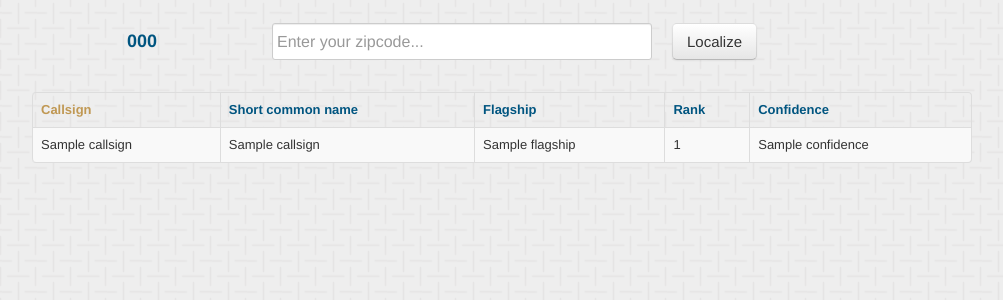
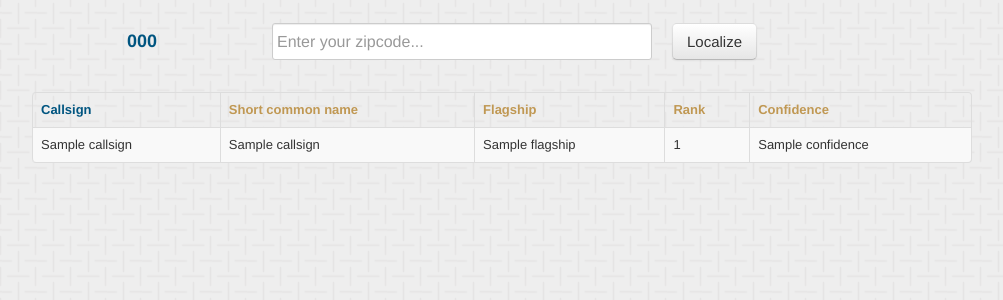
Before and after one commit to pbs/bluebell, a Django app: template bluebell/consumer/templates/localize_stations.html in a window 1280 px wide. Shown: the top 300 px of the page, without its empty margins (138-1141 px from the left). Run offline with Django 3.2, Linux system fonts and the light colour scheme; the template is opened without the code that fills it: most values are stand-ins (such as "Sample title", 1, 10 or a date in 2020); some libraries are stand-ins or nearby versions.

Commit message:
Changed logo image.

```diff
--- a/bluebell/consumer/templates/home.html
+++ b/bluebell/consumer/templates/home.html
@@ -4,7 +4,7 @@
 {% block header %}
     <header>
         <div style="width:215px; margin-left: auto; margin-right: auto; margin-bottom: 36px; margin-top: 36px;">
-                <img src="{% get_static_prefix %}railway-vector.jpg" alt="Bluebell logo"/>
+                <img src="{% get_static_prefix %}railway-vector.png" alt="Bluebell logo"/>
                 <h1 style="text-align: center; width: 100%; font-family: 'Exo', sans-serif; font-size: 36px; margin-top: 28px; color:#005580;">Bluebell</h1>
         </div>
     </header>
--- a/bluebell/consumer/templates/localize_stations.html
+++ b/bluebell/consumer/templates/localize_stations.html
@@ -17,11 +17,11 @@
             <div class="container" style="padding-top: 23px;">
                 <table class="table table-bordered table-striped">
                     <thead>
-                        <th style="color:#C09853;">Callsign</th>
-                        <th style="color:#005580;">Short common name</th>
-                        <th style="color:#005580;">Flagship</th>
-                        <th style="color:#005580;">Rank</th>
-                        <th style="color:#005580;">Confidence</th>
+                        <th style="color:#005580;">Callsign</th>
+                        <th style="color:#C09853;">Short common name</th>
+                        <th style="color:#C09853;">Flagship</th>
+                        <th style="color:#C09853;">Rank</th>
+                        <th style="color:#C09853;">Confidence</th>
                     </thead>
                     <tbody>
                         {% for callsign in data %}
```
Also changed, not shown: bluebell/consumer/static/railway-vector.jpg (deleted), bluebell/consumer/static/railway-vector.png (added).
